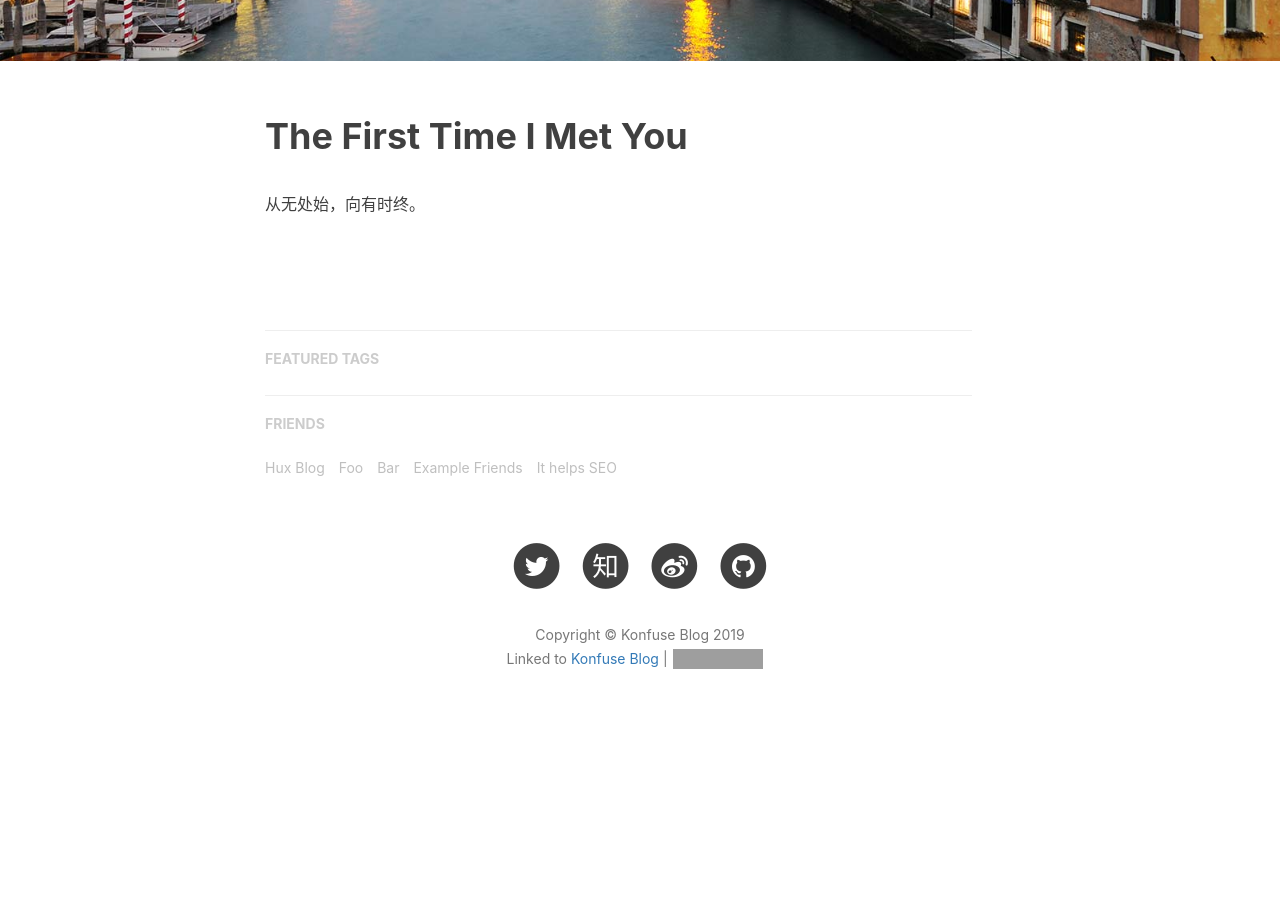
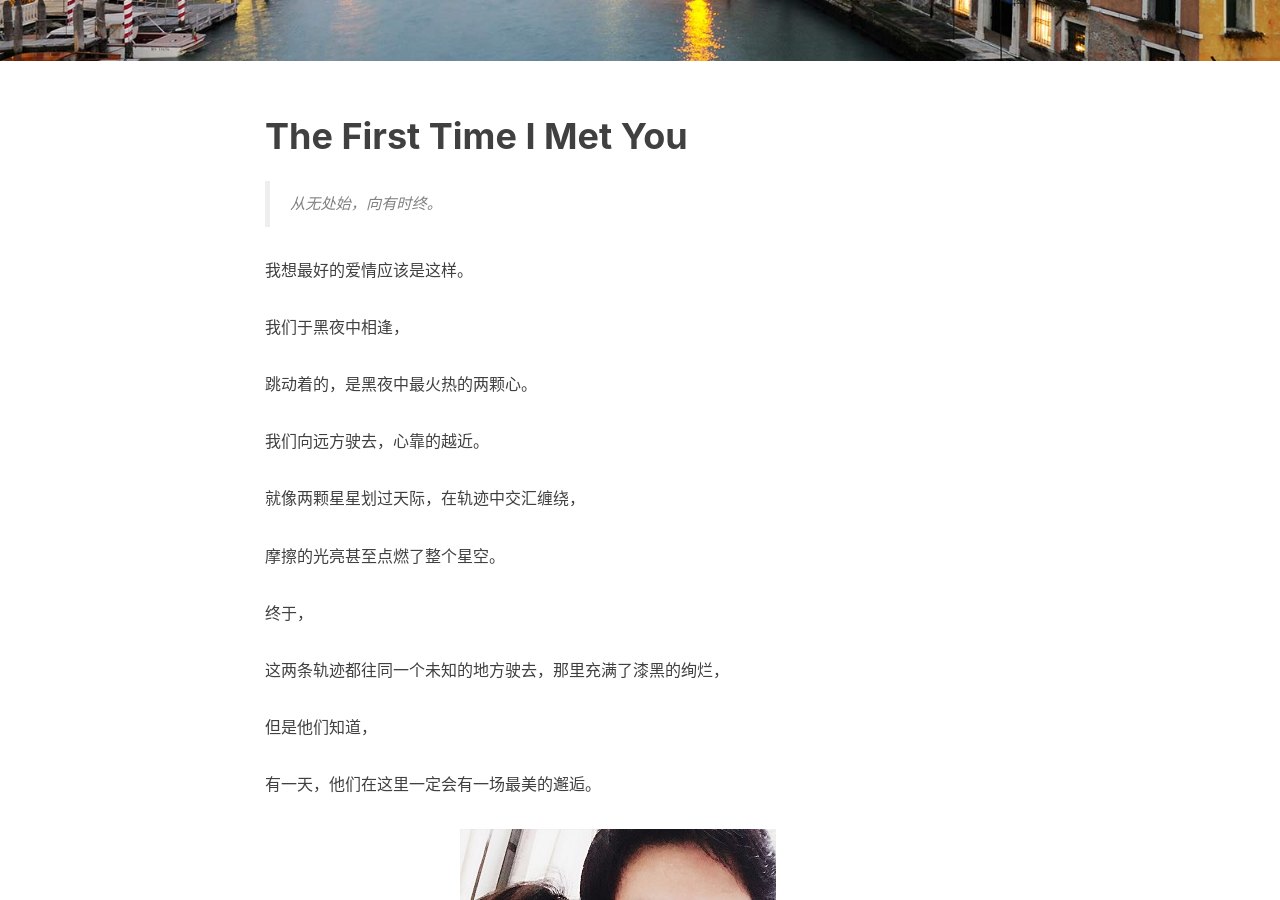
Before and after one commit to Konfuse/konfuse.github.io, a Jekyll site: the page built from _posts/2018-12-10-The-First-Time-I-Met-You.md, in a window 1280 px wide and 900 px high, scrolled down 362 px. Built offline with Jekyll 4.4.1, drawn with Linux system fonts in a browser that asks for light colours; nearby versions of some CDN libraries; our own code applies the rules of GitHub Pages for plain Markdown files; comment, search, counter and statistics services are not loaded; before the commit the page ends 1125 px from its top, so only the background shows below that; grey boxes are pictures that could not be loaded.

Commit message:
The First Time I Met You

```diff
--- a/_posts/2018-12-10-The-First-Time-I-Met-You.md
+++ b/_posts/2018-12-10-The-First-Time-I-Met-You.md
@@ -1,3 +1,35 @@
 # The First Time I Met You
 
-从无处始，向有时终。
+> 从无处始，向有时终。
+
+我想最好的爱情应该是这样。
+
+
+
+我们于黑夜中相逢，
+
+跳动着的，是黑夜中最火热的两颗心。
+
+
+
+我们向远方驶去，心靠的越近。
+
+就像两颗星星划过天际，在轨迹中交汇缠绕，
+
+摩擦的光亮甚至点燃了整个星空。
+
+
+
+终于，
+
+这两条轨迹都往同一个未知的地方驶去，那里充满了漆黑的绚烂，
+
+但是他们知道，
+
+有一天，他们在这里一定会有一场最美的邂逅。
+
+
+
+
+
+![theFirstTimeIMetYou](/img/theFirstTimeIMetYou.jpg)
```
Also changed, not shown: img/theFirstTimeIMetYou.jpg (added).
